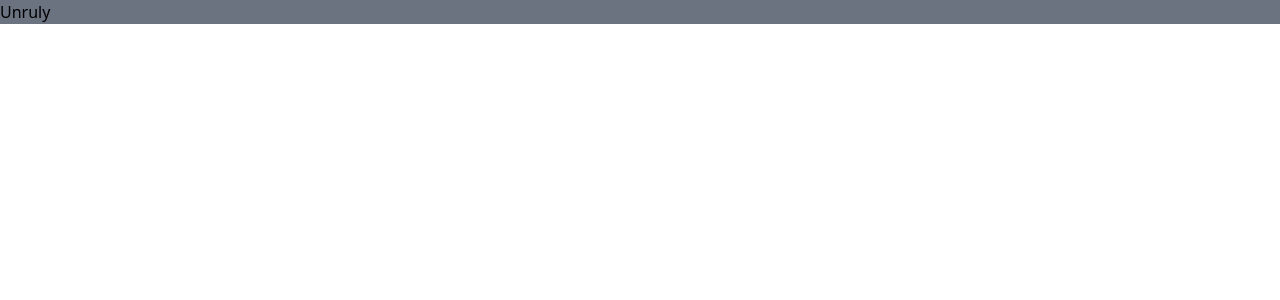
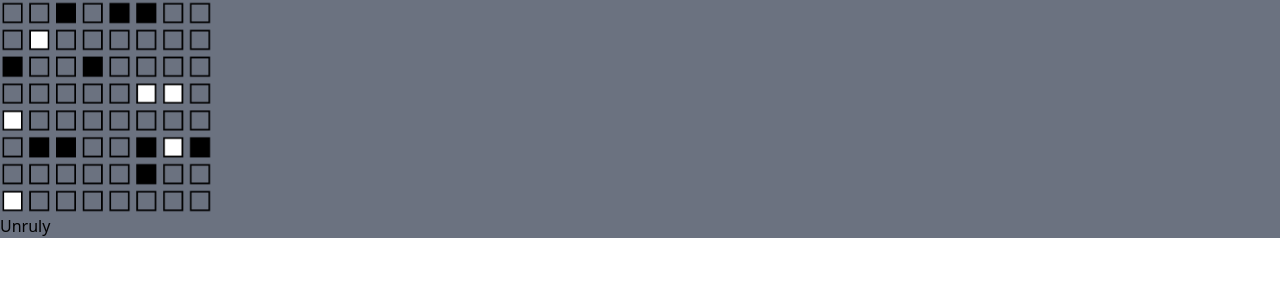
Before and after one commit to alank101/puzzle-games, a React (Create React App) app: page / in a window 1280 px wide. Shown: the top 300 px of the page. Built offline with nearby package versions, Linux system fonts and the light colour scheme.

Commit message:
Image in app

```diff
--- a/src/components/LandingPage.jsx
+++ b/src/components/LandingPage.jsx
@@ -1,12 +1,15 @@
 import React from "react";
 import { Link } from "react-router-dom";
+import Unruly from '../images/Unruly.png'
 
 export default function LandingPage() {
     return (
         <>
-            <div>
-                <Link to='/Unruly'>Unruly</Link>
-            </div>
+            <Link to='/Unruly'>
+                <img src={Unruly} alt='' className="w-1/6"/>
+                Unruly
+            </Link>
+
         </>
     )
 }
```
Also changed, not shown: Unruly.png (deleted), src/images/Unruly.png (added).
